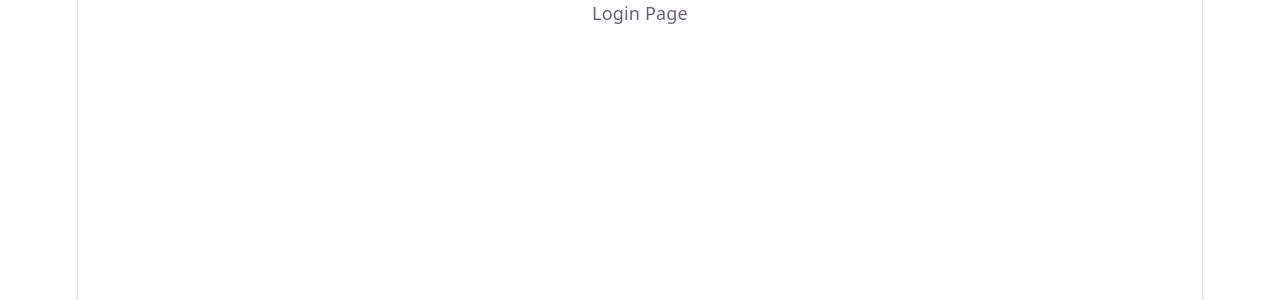
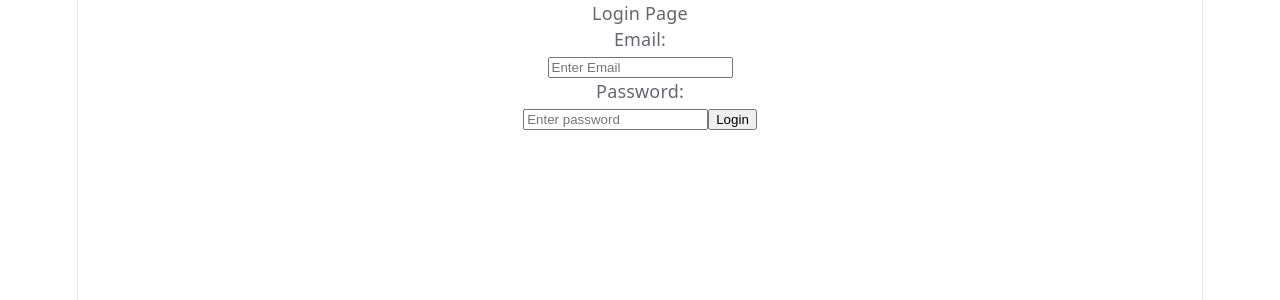
Before and after one commit to mohammad-salman0/LoginReact, a React (Vite) app in the folder login/: page / in a window 1280 px wide. Shown: the top 300 px of the page. Built offline with nearby package versions, Linux system fonts and the light colour scheme.

Commit message:
creating login page component

```diff
--- a/login/src/components/Login.jsx
+++ b/login/src/components/Login.jsx
@@ -1,7 +1,37 @@
+import { useState } from "react";
+
 export default function Login() {
+  let [email, setEmail] = useState();
+  let [password, setPassword] = useState();
+
+  let handleSubmit = () => {
+    let payload = {
+      email: email,
+      password: password,
+    };
+    setEmail("");
+    setPassword("");
+    console.log(payload);
+  };
   return (
     <div>
       <p>Login Page</p>
+
+      <p>Email:</p>
+      <input
+        type="email"
+        value={email}
+        placeholder="Enter Email"
+        onChange={(e) => setEmail(e.target.value)}
+      ></input>
+      <p>Password:</p>
+      <input
+        type="password"
+        value={password}
+        placeholder="Enter password"
+        onChange={(e) => setPassword(e.target.value)}
+      ></input>
+      <button onClick={handleSubmit}> Login</button>
     </div>
   );
 }
```
